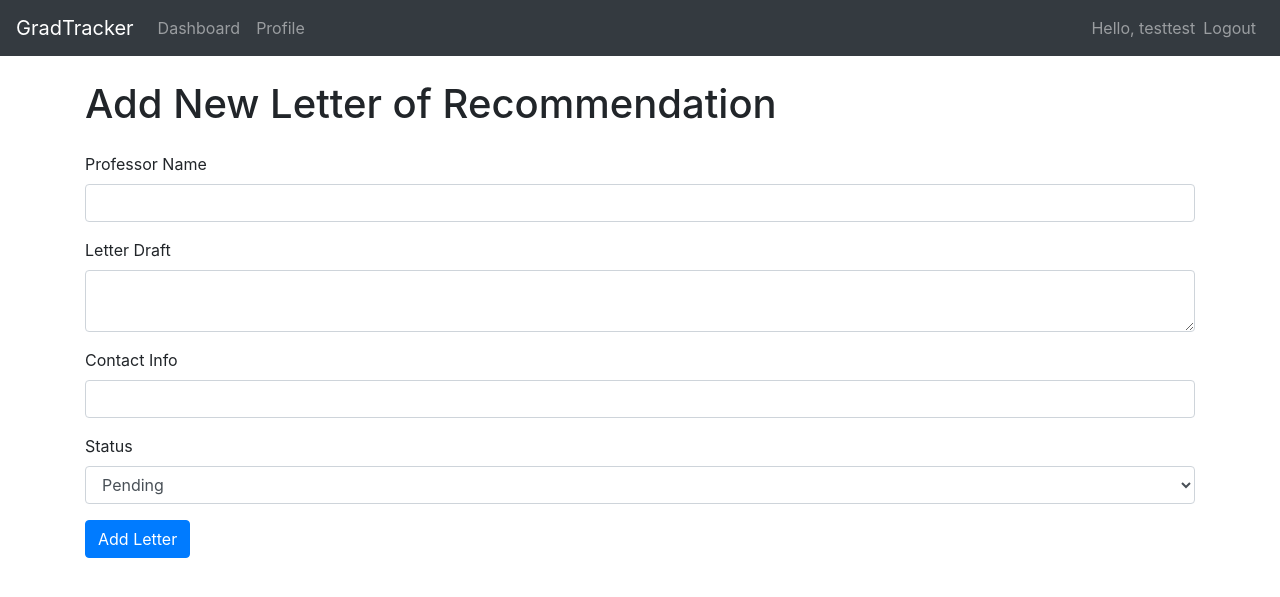
After one commit to djdhillxn/graduado, a Flask app: page /professor/new in a window 1280 px wide. The commit adds this page. Shown: the top 597 px of the page. Run offline with Flask 3, Linux system fonts and the light colour scheme; a user stored in the database is signed in; some libraries are stand-ins or nearby versions.

Commit message:
added professors

```diff
--- a/app/forms.py
+++ b/app/forms.py
@@ -1,9 +1,16 @@
 # In forms.py
 from flask_wtf import FlaskForm
-from wtforms import StringField, DateField
-from wtforms.validators import DataRequired, Length
+from wtforms import StringField, DateField, TextAreaField, SelectField
+from wtforms.validators import DataRequired, Length, Email, Optional
 
 class ApplicationForm(FlaskForm):
     school_name = StringField('School Name', validators=[DataRequired(), Length(max=1000)])
     program = StringField('Program', validators=[DataRequired(), Length(max=1000)])
     deadline = DateField('Deadline', validators=[DataRequired()], format='%Y-%m-%d')
+
+
+class ProfessorForm(FlaskForm):
+    name = StringField('Professor Name', validators=[DataRequired(), Length(max=200)])
+    letter_draft = TextAreaField('Letter Draft', validators=[Optional(), Length(max=5000)])
+    contact_info = StringField('Contact Info', validators=[Optional(), Email(), Length(max=300)])
+    status = SelectField('Status', choices=[('pending', 'Pending'), ('submitted', 'Submitted'), ('received', 'Received')], validators=[DataRequired()])
--- a/app/routes/views.py
+++ b/app/routes/views.py
@@ -1,9 +1,9 @@
 from flask import Blueprint, render_template, request, redirect, url_for, flash
 from flask_login import login_required, current_user
-from ..models.models import Application
+from ..models.models import Application, Professor
 from .. import db
 
-from app.forms import ApplicationForm
+from app.forms import ApplicationForm, ProfessorForm
 
 main = Blueprint('main', __name__)
 
@@ -16,6 +16,15 @@ def index():
 def dashboard():
     applications = Application.query.filter_by(user_id=current_user.id).all()
     return render_template('dashboard.html', applications=applications)
+
+
+@main.route('/profile')
+@login_required
+def profile():
+    professors = Professor.query.filter_by(user_id=current_user.id).all()
+    return render_template('profile.html', professors=professors)
+
+
 
 @main.route('/application/new', methods=['GET', 'POST'])
 @login_required
@@ -61,3 +70,57 @@ def delete_application(application_id):
 
     flash('Application has been deleted!','warning')
     return redirect(url_for('main.dashboard'))
+
+
+
+
+@main.route('/professor/new', methods=['GET', 'POST'])
+@login_required
+def new_professor():
+    form = ProfessorForm()  # If using WTForms
+    if form.validate_on_submit():
+        new_professor = Professor(
+            name=form.name.data,
+            letter_draft=form.letter_draft.data,
+            contact_info=form.contact_info.data,
+            status=form.status.data,
+            user_id=current_user.id
+        )
+        db.session.add(new_professor)
+        db.session.commit()
+        flash('New letter of recommendation added!', 'success')
+        return redirect(url_for('main.profile'))
+
+    return render_template('add_professor.html', form=form)  # Template for adding professor
+
+
+
+
+@main.route('/professor/edit/<int:professor_id>', methods=['GET', 'POST'])
+@login_required
+def edit_professor(professor_id):
+    professor = Professor.query.get_or_404(professor_id)
+    form = ProfessorForm(obj=professor)
+
+    if form.validate_on_submit():
+        professor.name = form.name.data
+        professor.letter_draft = form.letter_draft.data
+        professor.contact_info = form.contact_info.data
+        professor.status = form.status.data
+
+        db.session.commit()
+        flash('Letter of recommendation updated successfully!', 'info')
+        return redirect(url_for('main.profile'))
+
+    return render_template('edit_professor.html', form=form, professor_id=professor_id)
+
+
+@main.route('/professor/delete/<int:professor_id>')
+@login_required
+def delete_professor(professor_id):
+    professor = Professor.query.get_or_404(professor_id)
+    db.session.delete(professor)
+    db.session.commit()
+
+    flash('Letter of recommendation deleted!', 'warning')
+    return redirect(url_for('main.profile'))
--- /dev/null
+++ b/app/templates/add_professor.html
@@ -0,0 +1,41 @@
+{% extends 'layout.html' %}
+
+{% block content %}
+    <h1>Add New Letter of Recommendation</h1>
+    <form action="{{ url_for('main.new_professor') }}" method="post" class="mt-4">
+        {{ form.hidden_tag() }}
+        <div class="form-group">
+            {{ form.name.label }}
+            {{ form.name(class="form-control") }}
+            {% if form.name.errors %}
+                <div class="alert alert-danger">{{ form.name.errors[0] }}</div>
+            {% endif %}
+        </div>
+
+        <div class="form-group">
+            {{ form.letter_draft.label }}
+            {{ form.letter_draft(class="form-control") }}
+            {% if form.letter_draft.errors %}
+                <div class="alert alert-danger">{{ form.letter_draft.errors[0] }}</div>
+            {% endif %}
+        </div>
+
+        <div class="form-group">
+            {{ form.contact_info.label }}
+            {{ form.contact_info(class="form-control") }}
+            {% if form.contact_info.errors %}
+                <div class="alert alert-danger">{{ form.contact_info.errors[0] }}</div>
+            {% endif %}
+        </div>
+
+        <div class="form-group">
+            {{ form.status.label }}
+            {{ form.status(class="form-control") }}
+            {% if form.status.errors %}
+                <div class="alert alert-danger">{{ form.status.errors[0] }}</div>
+            {% endif %}
+        </div>
+
+        <button type="submit" class="btn btn-primary">Add Letter</button>
+    </form>
+{% endblock %}
--- a/app/templates/layout.html
+++ b/app/templates/layout.html
@@ -14,8 +14,11 @@
         </button>
         <div class="collapse navbar-collapse" id="navbarNavAltMarkup">
             <div class="navbar-nav mr-auto">
-                <a class="nav-item nav-link" href="{{ url_for('main.dashboard') }}">Dashboard</a>
-                <!-- Additional links can be added here -->
+		{% if current_user.is_authenticated %}
+                    <a class="nav-item nav-link" href="{{ url_for('main.dashboard') }}">Dashboard</a>
+		    <a class="nav-item nav-link" href="{{ url_for('main.profile') }}">Profile</a>
+		{% endif %}
+		<!-- Additional links can be added here -->
             </div>
             <div class="navbar-nav ml-auto">
                 {% if current_user.is_authenticated %}
```
Also changed, not shown: app/models/models.py (+10 -0 lines), app/templates/edit_professor.html (added, +41 -0 lines), app/templates/profile.html (added, +36 -0 lines), migrations/versions/b3a7b6cdb0c8_added_professor_model.py (added, +37 -0 lines), instance/db.sqlite.
